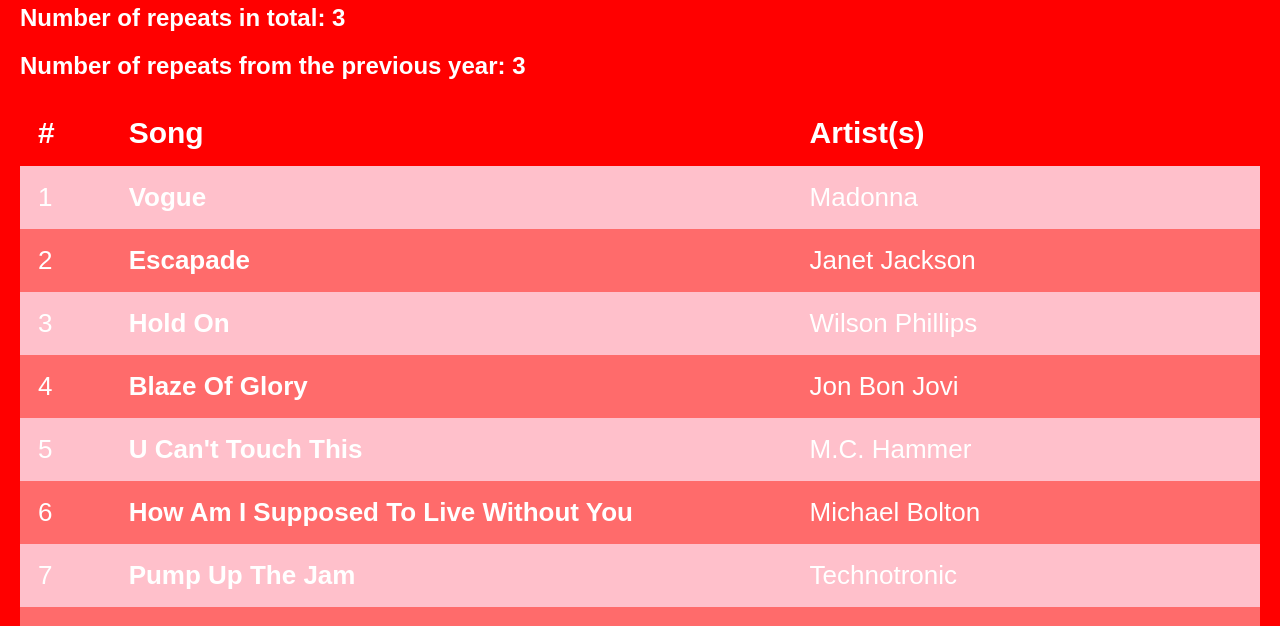
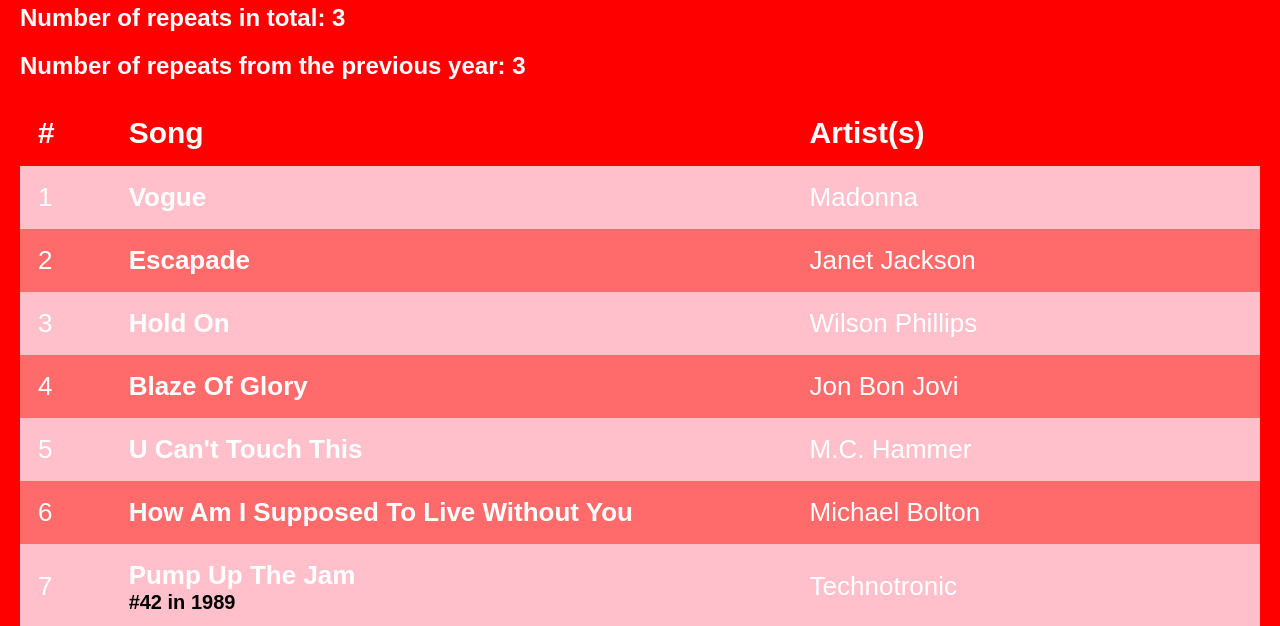
Before and after one commit to ftieri/biggest-songs-of-the-years, a plain HTML site: page 1990.html in a window 1280 px wide. Shown: the part 168-794 px from the top of the page. Drawn offline with Linux system fonts and the light colour scheme.

Commit message:
Add files via upload

```diff
--- a/1990.html
+++ b/1990.html
@@ -72,7 +72,7 @@
 <tr><td>4</td><td class="song-title">Blaze Of Glory</td><td>Jon Bon Jovi</td></tr>
 <tr><td>5</td><td class="song-title">U Can't Touch This</td><td>M.C. Hammer</td></tr>
 <tr><td>6</td><td class="song-title">How Am I Supposed To Live Without You</td><td>Michael Bolton</td></tr>
-<tr><td>7</td><td class="song-title">Pump Up The Jam</td><td>Technotronic</td></tr>
+<tr><td>7</td><td class="song-title">Pump Up The Jam<div class="details">#42 in 1989</div></td><td>Technotronic</td></tr>
 <tr><td>8</td><td class="song-title">Poison</td><td>Bell Biv DeVoe</td></tr>
 <tr><td>9</td><td class="song-title">Ice Ice Baby</td><td>Vanilla Ice</td></tr>
 <tr><td>10</td><td class="song-title">Unchained Melody</td><td>Righteous Brothers</td></tr>
```
